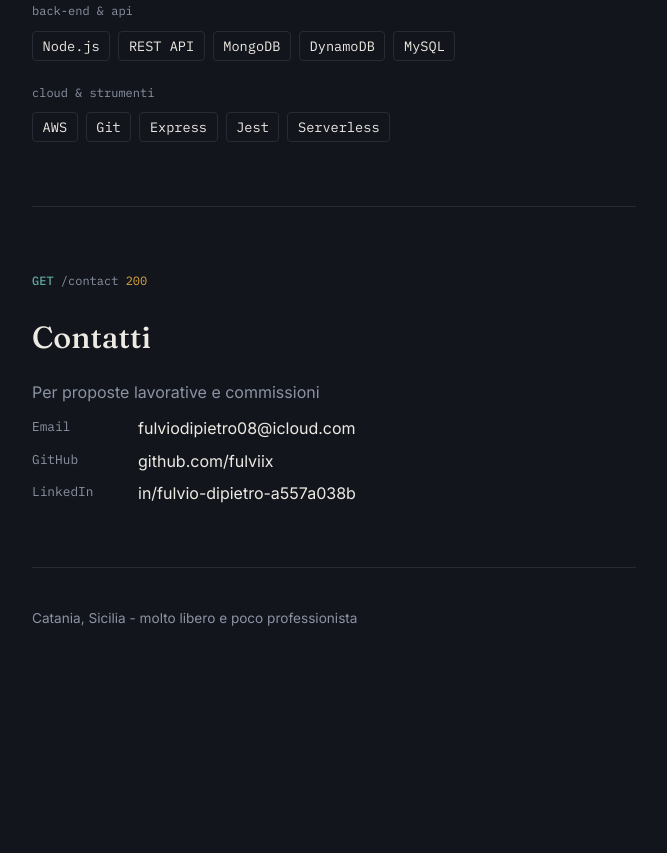
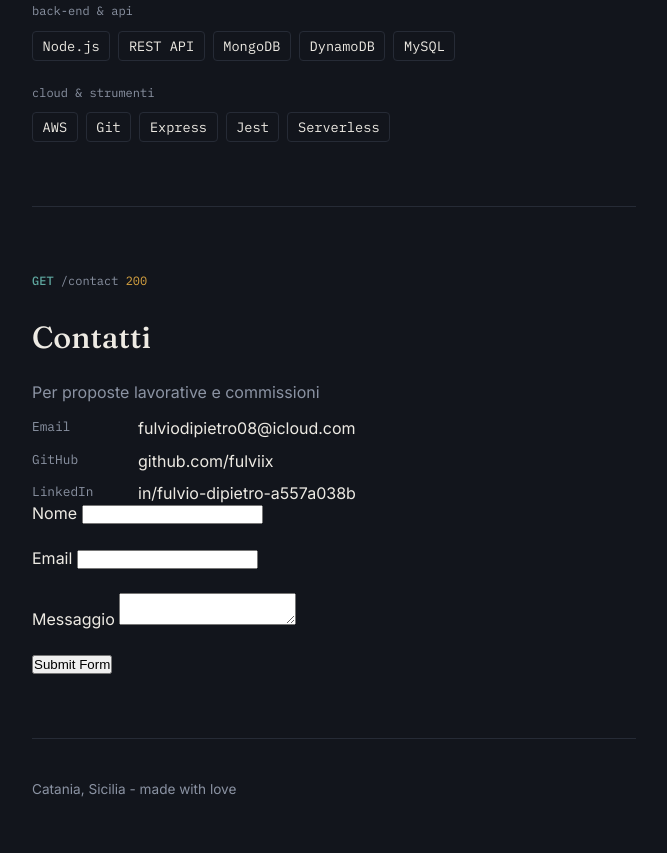
Before and after one commit to fulviix/portfolio-website, a plain HTML site: page index.html in a window 1280 px wide. Shown: the part 1520-2373 px from the top of the page, without its empty margins (326-993 px from the left). Before the commit the page ends 2202 px from the top, so only its background shows below. Drawn offline with Linux system fonts and the light colour scheme.

Commit message:
feat: added contact form

```diff
--- a/index.html
+++ b/index.html
@@ -105,10 +105,29 @@
                     <dt>LinkedIn</dt>
                     <dd><a href="https://www.linkedin.com/in/fulvio-dipietro-a557a038b/" target="_blank" rel="noopener">in/fulvio-dipietro-a557a038b</a></dd>
                 </dl>
+
+                <form action="https://api.web3forms.com/submit" method="POST">
+                    <input type="hidden" name="access_key" value="4a5801b7-a57c-4562-b0a9-a44cab9d6149">
+                    <div class="field">
+                        <label for="name">Nome</label>
+                        <input type="text" id="name" name="name" required>
+                    </div>
+                    <div class="field">
+                        <label for="email">Email</label>
+                        <input type="email" id="email" name="email" required>
+                    </div>
+                    <div class="field">
+                        <label for="message">Messaggio</label>
+                        <textarea id="message" name="message" required></textarea>
+                    </div>
+
+                    <button type="submit">Submit Form</button>
+                </form>
+
             </section>
 
             <footer>
-                <p>Catania, Sicilia - molto libero e poco professionista</p>
+                <p>Catania, Sicilia - made with love</p>
             </footer>
         </main>
     </div>
```
